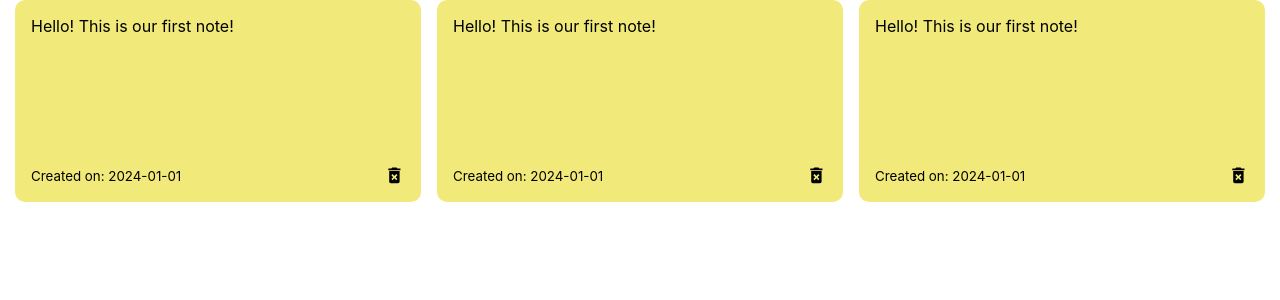
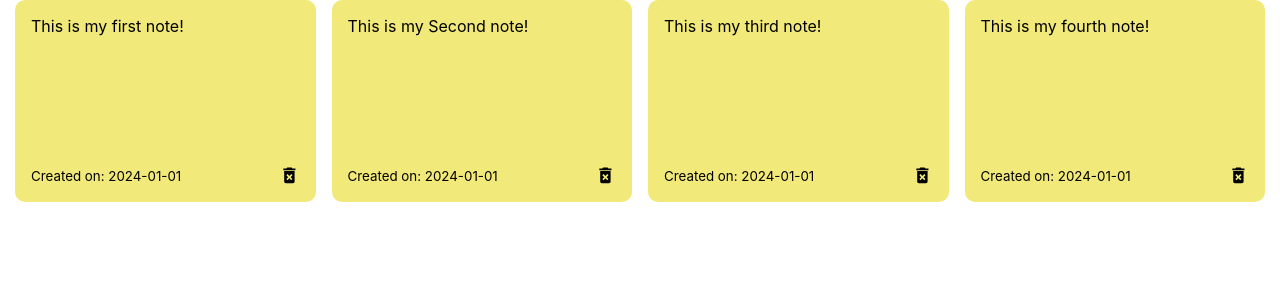
Before and after one commit to anees028/Notes-React-APP, a React (Create React App) app: page / in a window 1280 px wide. Shown: the top 300 px of the page. Built offline with nearby package versions, Linux system fonts and the light colour scheme; the HTML template or start-up script is replaced by a standard one.

Commit message:
Add dummy notes for the practice.

```diff
--- a/src/App.js
+++ b/src/App.js
@@ -1,9 +1,36 @@
+import { useState } from "react";
+import { nanoid } from "nanoid";
 import NotesList from "./components/NotesList";
 
+const initialNotes = [
+  {
+    id: nanoid(),
+    text: "This is my first note!",
+    date: "2024-01-01",
+  },
+  {
+    id: nanoid(),
+    text: "This is my Second note!",
+    date: "2024-01-01",
+  },
+  {
+    id: nanoid(),
+    text: "This is my third note!",
+    date: "2024-01-01",
+  },
+  {
+    id: nanoid(),
+    text: "This is my fourth note!",
+    date: "2024-01-01",
+  },
+];
+
 const App = () => {
+  const [notes, setNotes] = useState(initialNotes);
+
   return (
     <div className="container">
-      <NotesList />
+      <NotesList notes={notes} />
     </div>
   );
 };
--- a/src/components/Note.js
+++ b/src/components/Note.js
@@ -1,11 +1,11 @@
 import { MdDeleteForever } from "react-icons/md"
 
-const Note = () => {
+const Note = ({id, text, date}) => {
   return (
     <div className="note">
-        <span>Hello! This is our first note!</span>
+        <span>{text}</span>
         <div className="note-footer">
-            <small>Created on: 2024-01-01</small>
+            <small>Created on: {date}</small>
             <MdDeleteForever className="delete-icon" size='1.3em'/>
         </div>
     </div>
--- a/src/components/NotesList.js
+++ b/src/components/NotesList.js
@@ -1,11 +1,12 @@
 import Note from "./Note"
 
-const NotesList = () => {
+const NotesList = ({notes}) => {
   return (
     <div className="notes-list">
-        <Note />
-        <Note />
-        <Note />
+        {notes.map(note => (
+          <Note key={note.id} id={note.id} text={note.text} date={note.date} />
+        ))}
+
     </div>
   )
 }
```
